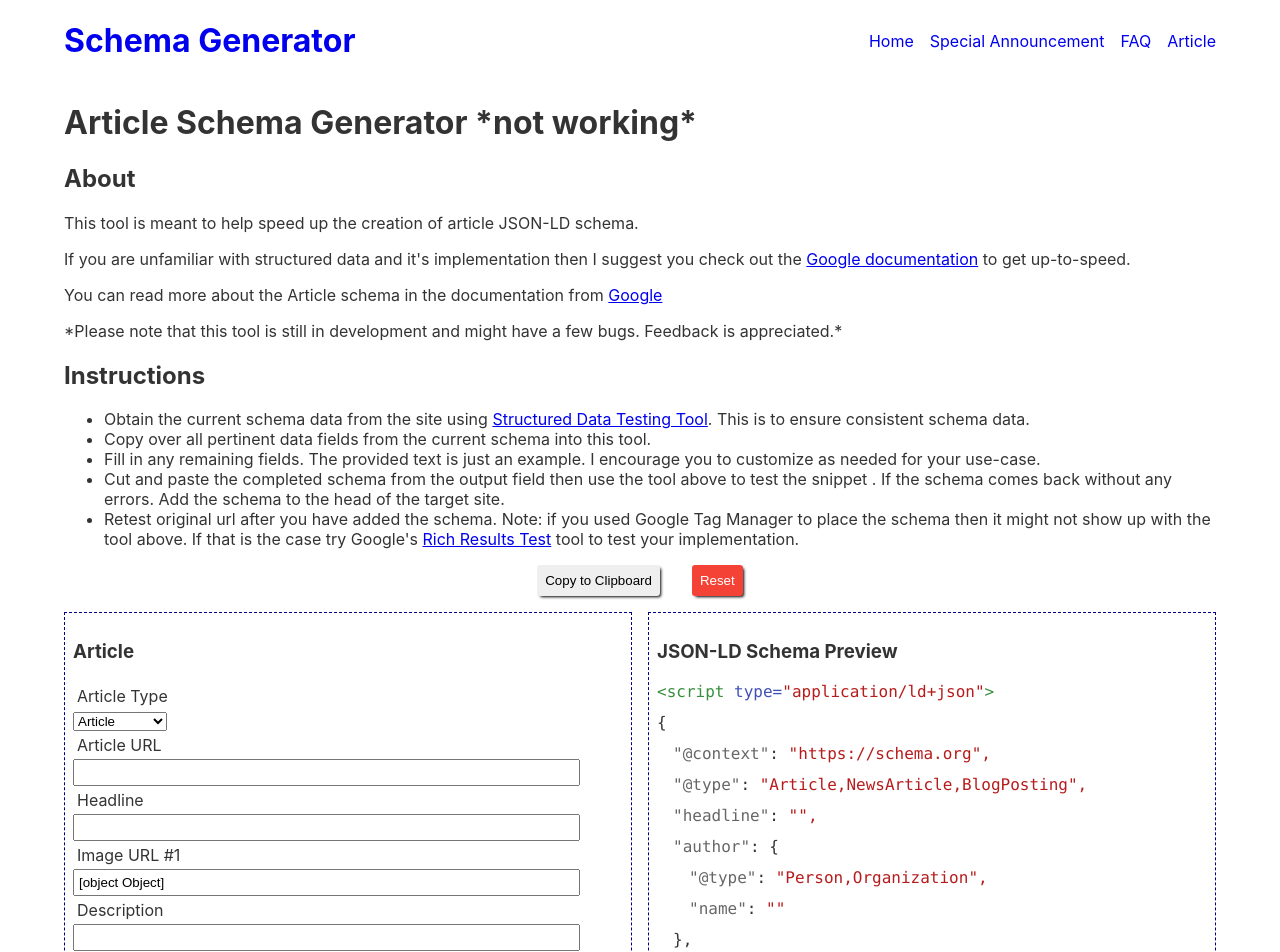
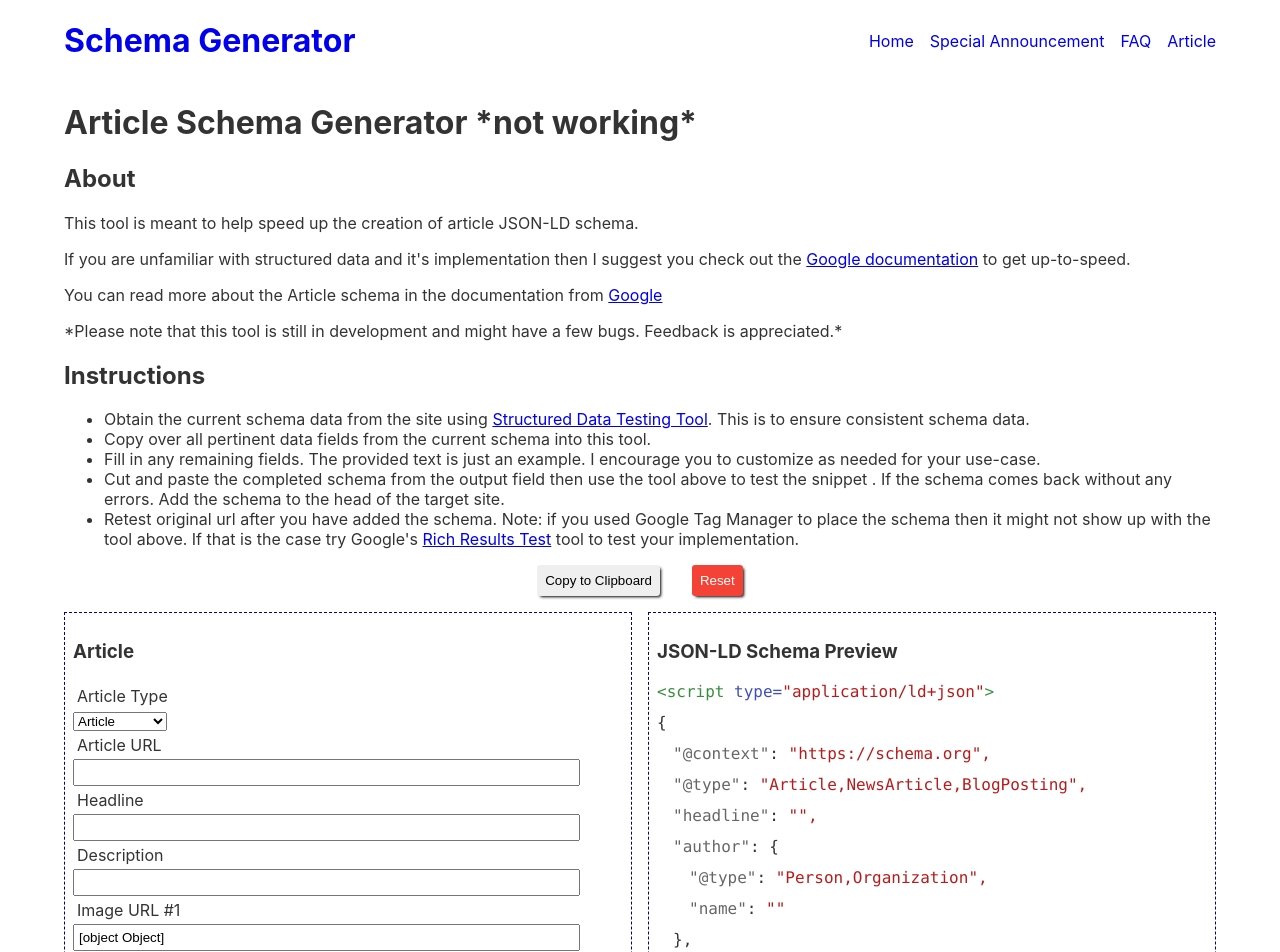
Before and after one commit to Schmidt-Aaron/SchemaGenerator, a React (Create React App) app: page /article in a window 1280 px wide. Shown: the top 952 px of the page. Built offline with nearby package versions, Linux system fonts and the light colour scheme.

Commit message:
article: handlechange + conditional rendering

```diff
--- a/src/components/articleInput.js
+++ b/src/components/articleInput.js
@@ -5,7 +5,7 @@ export default function InputPanel(props) {
   const context = useContext(ArticleContext);
   const {
     articleType,
-    url,
+    articleUrl,
     headline,
     image,
     description,
@@ -13,7 +13,7 @@ export default function InputPanel(props) {
     authorName,
     publisherType,
     publisher,
-    publisherLogo,
+    publisherLogoURL,
     datePublished,
     dateModified,
     msg,
@@ -26,6 +26,12 @@ export default function InputPanel(props) {
     const { name, value } = event.target;
 
     props.updateArray(name, value, index);
+  };
+
+  const handleChange = (event) => {
+    const { name, value } = event.target;
+
+    props.updateSingle(name, value);
   };
 
   const handleClick = (event) => {
@@ -56,8 +62,8 @@ export default function InputPanel(props) {
               type="text"
               name={}
               value={}
-              onChange={}
-              onClick={}
+              onChange={handleChange}
+              onClick={handleClick}
               onBlur={}>input</input>
 
 
@@ -76,16 +82,40 @@ export default function InputPanel(props) {
             <option name="BlogPosting">BlogPosting</option>
           </select>
           <label>Article URL</label>
-          <input type="text" name="url" value={url} />
+          <input
+            type="text"
+            name="articleUrl"
+            value={articleUrl}
+            onChange={handleChange}
+            onClick={handleClick}
+          />
 
           <label>Headline</label>
-          <input type="text" name="headline" value={headline} />
+          <input
+            type="text"
+            name="headline"
+            value={headline}
+            onChange={handleChange}
+            onClick={handleClick}
+          />
+
+          <label>Description</label>
+          <input
+            type="text"
+            name="description"
+            value={description}
+            onChange={handleChange}
+            onClick={handleClick}
+          />
 
           <label>Image URL #1</label>
-          <input type="text" name="image" value={image} />
-
-          <label>Description</label>
-          <input type="text" name="description" value={description} />
+          <input
+            type="text"
+            name="image"
+            value={image}
+            onChange={handleChange}
+            onClick={handleClick}
+          />
 
           <label>Author Type</label>
           <select value={authorType}>
@@ -94,19 +124,49 @@ export default function InputPanel(props) {
           </select>
 
           <label>Author Name</label>
-          <input type="text" name="authorName" value={authorName} />
+          <input
+            type="text"
+            name="authorName"
+            value={authorName}
+            onChange={handleChange}
+            onClick={handleClick}
+          />
 
           <label>Publisher</label>
-          <input type="text" name="publisher" value={publisher} />
+          <input
+            type="text"
+            name="publisher"
+            value={publisher}
+            onChange={handleChange}
+            onClick={handleClick}
+          />
 
           <label>Publisher Logo URL</label>
-          <input type="text" name="publisherLogo" value={publisherLogo} />
+          <input
+            type="text"
+            name="publisherLogoURL"
+            value={publisherLogoURL}
+            onChange={handleChange}
+            onClick={handleClick}
+          />
 
           <label>Date Published</label>
-          <input type="text" name="datePublished" value={datePublished} />
+          <input
+            type="text"
+            name="datePublished"
+            value={datePublished}
+            onChange={handleChange}
+            onClick={handleClick}
+          />
 
           <label>Date Modified</label>
-          <input type="text" name="dateModified" value={dateModified} />
+          <input
+            type="text"
+            name="dateModified"
+            value={dateModified}
+            onChange={handleChange}
+            onClick={handleClick}
+          />
 
           {/* {questions.map((question, index) => (
             <div className="FAQ" key={index}>
--- a/src/components/articleOutput.js
+++ b/src/components/articleOutput.js
@@ -6,7 +6,7 @@ const OutputPanel = React.forwardRef((props, ref) => {
   // console.log(context);
   const {
     articleType,
-    url,
+    articleUrl,
     headline,
     image,
     description,
@@ -44,10 +44,32 @@ const OutputPanel = React.forwardRef((props, ref) => {
           <span className="type">{`"@type"`}</span>:{" "}
           <span className="value">{`"${articleType}"`},</span>
         </p>
+        {articleUrl && (
+          <div>
+            <p className="indent-1">
+              <span className="type">{`"mainEntityOfPage`}</span>:{" {"}
+            </p>
+            <p className="indent-2">
+              <span className="type">{`"@type"`}</span>:{" "}
+              <span className="value">{`"WebPage"`},</span>
+            </p>
+            <p className="indent-2">
+              <span className="type">{`"@id"`}</span>:{" "}
+              <span className="value">{`"${articleUrl}"`}</span>
+            </p>
+            <p className="indent-1">{`},`}</p>
+          </div>
+        )}
         <p className="indent-1">
           <span className="type">{`"headline"`}</span>:{" "}
           <span className="value">{`"${headline}"`},</span>
         </p>
+        {description && (
+          <p className="indent-1">
+            <span className="type">{`"description"`}</span>:{" "}
+            <span className="value">{`"${description}"`},</span>
+          </p>
+        )}
         <p className="indent-1">
           <span className="type">{`"author"`}</span>:{" {"}
         </p>
@@ -69,8 +91,13 @@ const OutputPanel = React.forwardRef((props, ref) => {
         </p>
         <p className="indent-2">
           <span className="type">{`"name"`}</span>:{" "}
-          <span className="value">{`"${publisher}"`},</span>
+          <span className="value">
+            {`"${publisher}"`}
+            {publisherLogoURL && ","}
+          </span>
         </p>
+        {publisherLogoURL && (
+          <div>
             <p className="indent-2">
               <span className="type">{`"logo"`}</span>:{" {"}
             </p>
@@ -82,16 +109,23 @@ const OutputPanel = React.forwardRef((props, ref) => {
               <span className="type">{`"url"`}</span>:{" "}
               <span className="value">{`"${publisherLogoURL}"`}</span>
             </p>
+          </div>
+        )}
         <p className="indent-2">{`}`}</p>
         <p className="indent-1">{`},`}</p>
         <p className="indent-1">
           <span className="type">{`"datePublished"`}</span>:{" "}
-  <span className="value">{`"${datePublished}"`}{dateModified && (",")}</span>
+          <span className="value">
+            {`"${datePublished}"`}
+            {dateModified && ","}
+          </span>
         </p>
-        {dateModified && (<p className="indent-1">
+        {dateModified && (
+          <p className="indent-1">
             <span className="type">{`"dateModified"`}</span>:{" "}
-          <span className="value">{`"${dateModified}"`},</span>
-        </p>)}
+            <span className="value">{`"${dateModified}"`}</span>
+          </p>
+        )}
         <p>{`}`}</p>
         <p>
           <span className="script">{`</`}</span>
--- a/src/pages/Article.js
+++ b/src/pages/Article.js
@@ -12,7 +12,7 @@ function FAQ() {
 
   const initialState = {
     articleType: ["Article", "NewsArticle", "BlogPosting"], // dropdown
-    url: "", // URL
+    articleUrl: null, // URL
     headline: "", // Text
     image: [{ id: 0, value: "" }], // optional, array
     description: null, // optional, Text
```
Lines whose indentation alone changed are shown as unchanged.
